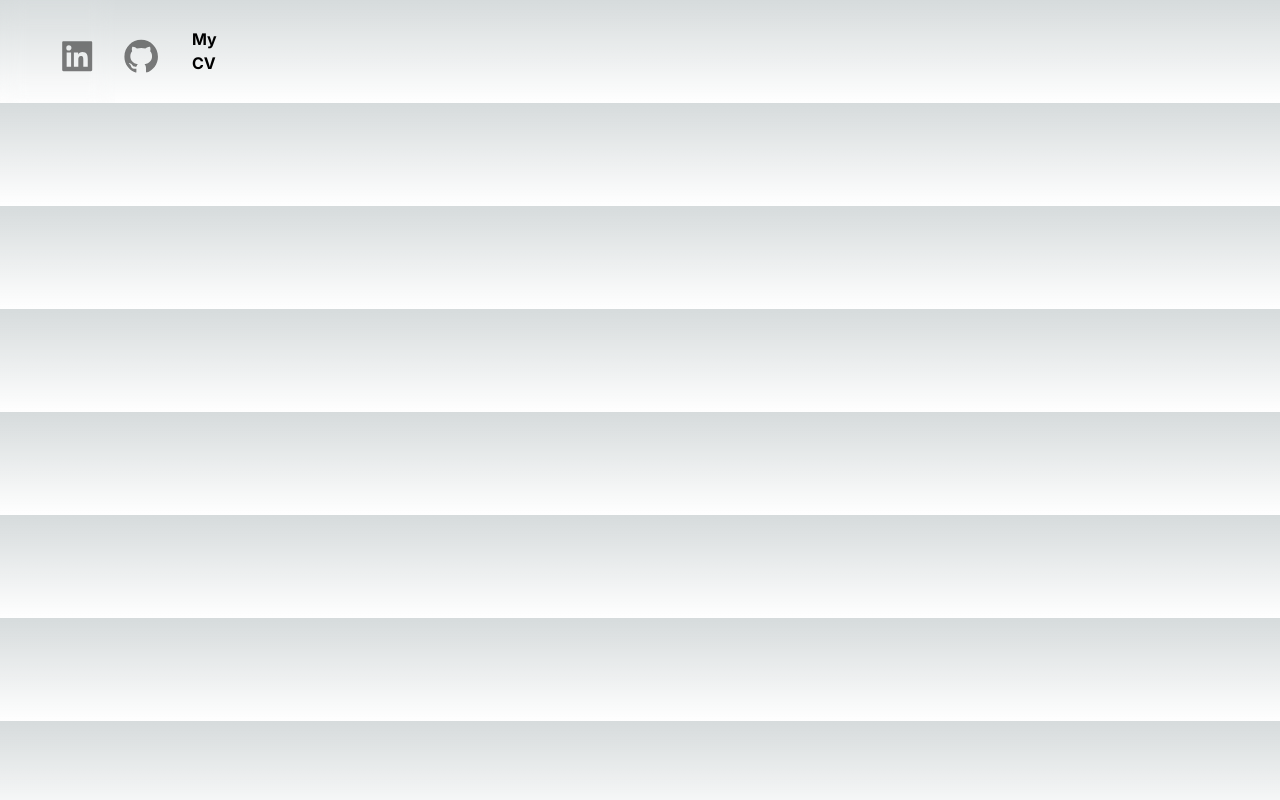
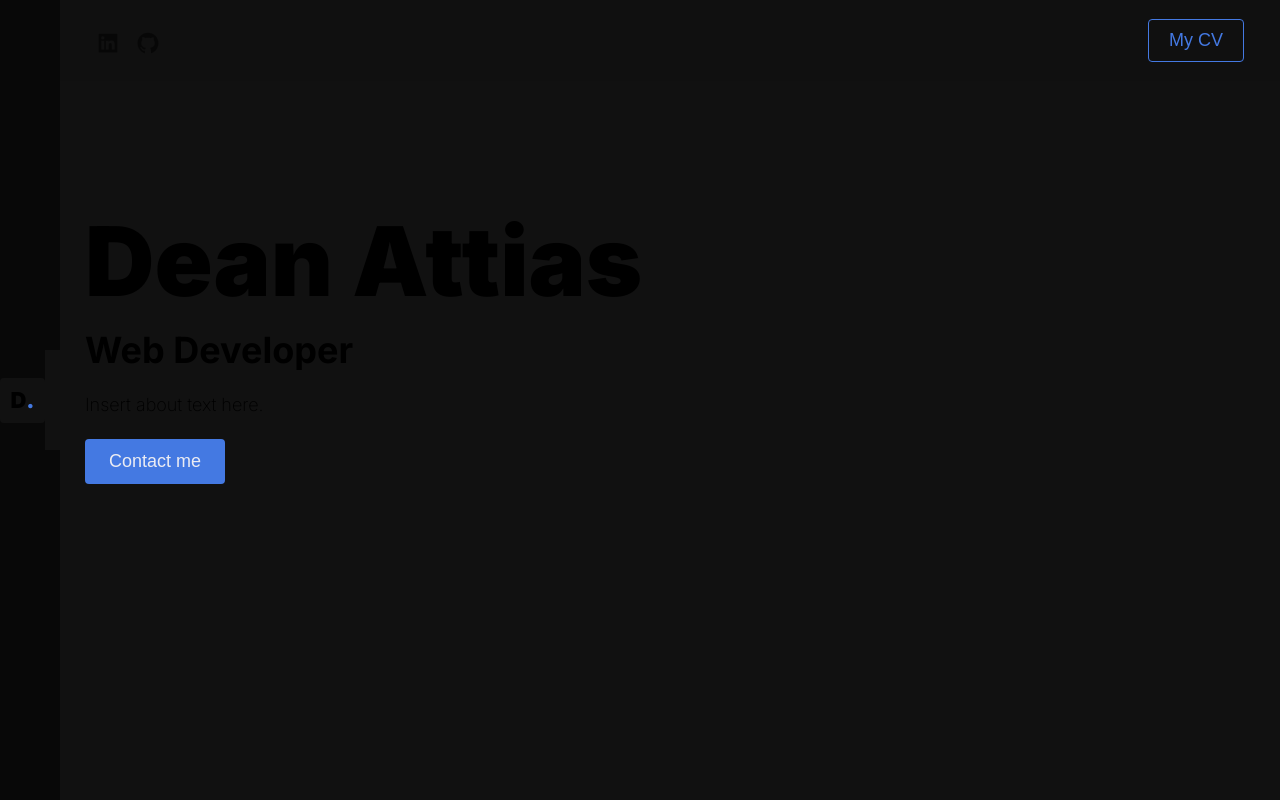
Before and after one commit to deanattias/deanattias.com, a Next.js app: page / in a window 1280 px wide. Shown: the top 800 px of the page. Built offline with nearby package versions, Linux system fonts and the light colour scheme.

Commit message:
add hero and sidebar

```diff
--- /dev/null
+++ b/app/components/about/About.tsx
@@ -0,0 +1,45 @@
+import { AiOutlineArrowRight } from 'react-icons/ai';
+import Reveal from '../utils/Reveal';
+import SectionHeader from '../utils/SectionHeader';
+import styles from './About.module.scss';
+import SocialMediaLinks from '../nav/components/SocialMediaLinks';
+
+export default function About() {
+  return (
+    <section id="about" className="section-wrapper">
+      <SectionHeader title="About" dir="l" />
+      <div className={styles.about}>
+        <div>
+          <Reveal>
+            <p className={styles.aboutText}>
+              I&apos;m Dean Attias, a full stack developer with hands-on
+              experience and a strong foundation in computer science.
+              <br />
+              <br />A self-driven learner who enjoys solving complex problems
+              and collaborating with talented teams.
+            </p>
+          </Reveal>
+          <Reveal>
+            <p className={styles.aboutText}>
+              Currently interning at LearnX, developing client-side and
+              server-side features using React, TypeScript, Python FastAPI,
+              Docker, and PostgreSQL.
+            </p>
+          </Reveal>
+          <Reveal>
+            <p className={styles.aboutText}>Feel free to reach out.</p>
+          </Reveal>
+          <Reveal>
+            <div className={styles.links}>
+              <div className={styles.linksText}>
+                <span>Find more about me here</span>
+                <AiOutlineArrowRight />
+              </div>
+              <SocialMediaLinks />
+            </div>
+          </Reveal>
+        </div>
+      </div>
+    </section>
+  );
+}
--- /dev/null
+++ b/app/components/hero/Hero.module.scss
@@ -0,0 +1,65 @@
+.hero {
+  margin-top: 4rem;
+  margin-bottom: 25rem;
+  padding: 4rem 2.5rem;
+  @media (max-width: 980px) {
+    padding: 0 2rem;
+    margin-top: 1.5rem;
+    margin-bottom: 4.8rem;
+  }
+}
+
+.copyWrapper {
+  position: relative;
+  z-index: 10;
+
+  width: fit-content;
+  margin: 4.8rem 0;
+}
+
+.title {
+  font-size: var(--text-2xl);
+  font-weight: 900;
+  line-height: 1.1;
+
+  span {
+    color: var(--brand);
+  }
+
+  @media (max-width: 768px) {
+    font-size: var(--text-xl);
+  }
+}
+
+.subtitle {
+  font-size: var(--text-lg);
+  line-height: 1.1;
+  margin-top: 1.6rem;
+  font-weight: 200;
+
+  span {
+    font-weight: bold;
+    columns: var(--brand);
+  }
+}
+
+.about {
+  margin: 2.4rem 0;
+  max-width: 700px;
+  font-weight: 200;
+}
+
+.heroGrid {
+  gap: 1.5rem;
+  display: flex;
+  flex-wrap: nowrap;
+  flex-direction: row;
+  align-items: center;
+  justify-content: space-between;
+
+  @media (max-width: 980px) {
+    flex-direction: column-reverse;
+    align-items: start;
+    flex-wrap: wrap;
+  }
+}
--- /dev/null
+++ b/app/components/hero/Hero.tsx
@@ -0,0 +1,33 @@
+import { motion } from 'framer-motion';
+import StandardButton from '../buttons/StandardButton';
+import Reveal from '../utils/Reveal';
+import styles from './Hero.module.scss';
+
+export default function Hero() {
+  return (
+    <section className={`seciton-wrapper ${styles.hero}`}>
+      <div className={styles.heroGrid}>
+        <div className={styles.copyWrapper}>
+          <Reveal>
+            <h1 className={styles.title}>Dean Attias</h1>
+          </Reveal>
+          <Reveal>
+            <h2 className={styles.subtitle}><span>Web Developer</span></h2>
+          </Reveal>
+          <Reveal>
+            <p className={styles.about}>Insert about text here.</p>
+          </Reveal>
+          <Reveal>
+            <StandardButton
+              onClick={() =>
+                document.getElementById('contact')?.scrollIntoView()
+              }
+            >
+              Contact me
+            </StandardButton>
+          </Reveal>
+        </div>
+      </div>
+    </section>
+  );
+}
--- /dev/null
+++ b/app/components/nav/SideBar.module.scss
@@ -0,0 +1,81 @@
+.sideBar {
+  background: var(--background-dark);
+
+  height: 100vh;
+
+  position: sticky;
+  top: 0px;
+  left: 0px;
+  z-index: 20;
+
+  display: flex;
+  font-display: column;
+  align-items: center;
+  overflow-y: scroll;
+
+  -ms-overflow-style: none;
+  scrollbar-width: none;
+
+  a {
+    height: 100px;
+
+    flex-shrink: 0;
+
+    writing-mode: vertical-lr;
+    font-size: var(--text-sm);
+    font-weight: 200;
+    display: flex;
+    align-items: center;
+    justify-content: center;
+    opacity: 0.5;
+
+    border-right: 1px solid transparent;
+
+    transition: 0.1s all;
+    width: 100%;
+  }
+
+  a:hover {
+    background-color: var(--background);
+    border-right: 1px solid var(--brand);
+    opacity: 1;
+  }
+
+  .selected {
+    background: var(--background);
+    border-right: 1px solid var(--brand);
+    opacity: 1;
+  }
+}
+
+.logo {
+  cursor: pointer;
+  flex-shrink: 0;
+
+  font-size: var(--text-md);
+  font-weight: 900;
+  line-height: 1;
+
+  width: 45px;
+  height: 45px;
+
+  display: flex;
+  align-items: center;
+  justify-content: center;
+
+  background: var(--background);
+  border-radius: 4px;
+
+  margin: 1.8rem 0;
+
+  span {
+    font-size: var(--text-md);
+    font-weight: 900;
+    line-height: 1;
+    color: var(--brand);
+  }
+}
+
+.sideBar::-webkit-scrollbar {
+  display: none;
+}
--- /dev/null
+++ b/app/components/nav/SideBar.tsx
@@ -0,0 +1,97 @@
+import { motion } from 'framer-motion';
+import { useState, useEffect } from 'react';
+import styles from './SideBar.module.scss';
+
+export default function SideBar() {
+  const [selected, setSelected] = useState('');
+
+  useEffect(() => {
+    const sections = document.querySelectorAll('.section-wrapper');
+
+    const options = {
+      threshold: 0.3,
+    };
+
+    const callback = (entries: any) => {
+      entries.forEach((entry: any) => {
+        if (entry.isIntersecting) {
+          setSelected(entry.target.id);
+        }
+      });
+    };
+
+    const observer = new IntersectionObserver(callback, options);
+
+    sections.forEach((section) => observer.observe(section));
+  }, []);
+
+  return (
+    <div style={{ background: 'var(--background-dark)' }}>
+      <motion.nav
+        initial={{ x: -70 }}
+        animate={{ x: 0 }}
+        transition={{ duration: 0.5 }}
+        className={styles.sideBar}
+      >
+        <span
+          className={styles.logo}
+          onClick={() => {
+            document.location.hash === ''
+              ? document.getElementById('main')?.scrollIntoView()
+              : (document.location.hash = '');
+          }}
+        >
+          D<span>.</span>
+        </span>
+        <motion.a
+          initial={{ x: -70 }}
+          animate={{ x: 0 }}
+          transition={{ duration: 0.5, delay: 0.1 }}
+          href="#about"
+          onClick={() => {
+            setSelected('about');
+          }}
+          className={selected === 'about' ? styles.selected : ''}
+        >
+          About
+        </motion.a>
+        <motion.a
+          initial={{ x: -70 }}
+          animate={{ x: 0 }}
+          transition={{ duration: 0.5, delay: 0.2 }}
+          href="#projects"
+          onClick={() => {
+            setSelected('projects');
+          }}
+          className={selected === 'projects' ? styles.selected : ''}
+        >
+          Projects
+        </motion.a>
+        <motion.a
+          initial={{ x: -70 }}
+          animate={{ x: 0 }}
+          transition={{ duration: 0.5, delay: 0.3 }}
+          href="#experience"
+          onClick={() => {
+            setSelected('experience');
+          }}
+          className={selected === 'experience' ? styles.selected : ''}
+        >
+          Experience
+        </motion.a>
+        <motion.a
+          initial={{ x: -70 }}
+          animate={{ x: 0 }}
+          transition={{ duration: 0.5, delay: 0.4 }}
+          href="#contact"
+          onClick={() => {
+            setSelected('contact');
+          }}
+          className={selected === 'contact' ? styles.selected : ''}
+        >
+          Contact
+        </motion.a>
+      </motion.nav>
+    </div>
+  );
+}
--- a/app/globals.css
+++ b/app/globals.css
@@ -1,33 +1,68 @@
-@tailwind base;
-@tailwind components;
-@tailwind utilities;
+:root {
+  font-size: 62.5%;
 
-:root {
-  --foreground-rgb: 0, 0, 0;
-  --background-start-rgb: 214, 219, 220;
-  --background-end-rgb: 255, 255, 255;
+  --background: rgb(17, 17, 17);
+  --bg-opaque: rgb(17, 17, 17, 0.25);
+  --background-light: rgb(35, 35, 35);
+  --background-dark: rgb(8, 8, 8);
+
+  --text: rgb(235, 236, 243);
+  --brand: rgb(68, 121, 226);
+
+  --text-xs: 1.6rem;
+  --text-sm: 1.8rem;
+  --text-md: 2.2rem;
+  --text-lg: 3.6rem;
+  --text-xl: 5.6rem;
+  --text-2xl: 9.6rem;
 }
 
-@media (prefers-color-scheme: dark) {
-  :root {
-    --foreground-rgb: 255, 255, 255;
-    --background-start-rgb: 0, 0, 0;
-    --background-end-rgb: 0, 0, 0;
-  }
+* {
+  box-sizing: border-box;
+  padding: 0;
+  margin: 0;
+}
+
+*::selection {
+  background: var(--brand);
+  color: var(--background);
+}
+
+html,
+body {
+  max-width: 100vw;
+  scroll-behavior: smooth;
+  font-size: var(--text-sm);
 }
 
 body {
-  color: rgb(var(--foreground-rgb));
-  background: linear-gradient(
-      to bottom,
-      transparent,
-      rgb(var(--background-end-rgb))
-    )
-    rgb(var(--background-start-rgb));
+  columns: var(--text);
+  background: var(--background);
 }
 
-@layer utilities {
-  .text-balance {
-    text-wrap: balance;
+a {
+  color: inherit;
+  text-decoration: none;
+}
+
+.section-wrapper {
+  position: relative;
+  z-index: 10;
+  max-width: 1150px;
+  margin: auto;
+  padding: 9.6rem;
+  overflow: hidden;
+}
+
+@media (max-width: 768px) {
+  .selection-wrapper {
+    padding: 7.2rem 2.4rem;
+  }
+
+  .chip {
+    font-size: var(--text-xs);
+    background: var(--background-light);
+    padding: 0.2rem 0.8rem;
+    border-radius: 999px;
   }
 }
--- a/app/page.tsx
+++ b/app/page.tsx
@@ -1,14 +1,29 @@
 'use client';
 
 import styles from './Home.module.scss';
+import About from './components/about/About';
+import Hero from './components/hero/Hero';
 import Heading from './components/nav/Heading';
+import SideBar from './components/nav/SideBar';
 
 export default function Home() {
   return (
-    <div className={styles.home}>
-      <main id="main">
-        <Heading />
-      </main>
-    </div>
+    <>
+      <div className={styles.home}>
+        <SideBar />
+        <main id="main">
+          <Heading />
+          <Hero />
+          <About />
+          <div
+            style={{
+              height: '200px',
+              background:
+                'linear-gradien(180deg, var(--background), var(--background-dark))',
+            }}
+          />
+        </main>
+      </div>
+    </>
   );
 }
```
Also changed, not shown: app/components/about/About.module.scss (added), app/components/utils/SectionHeader.module.scss (renamed from app/components/utils/SectionHeader.scss).
